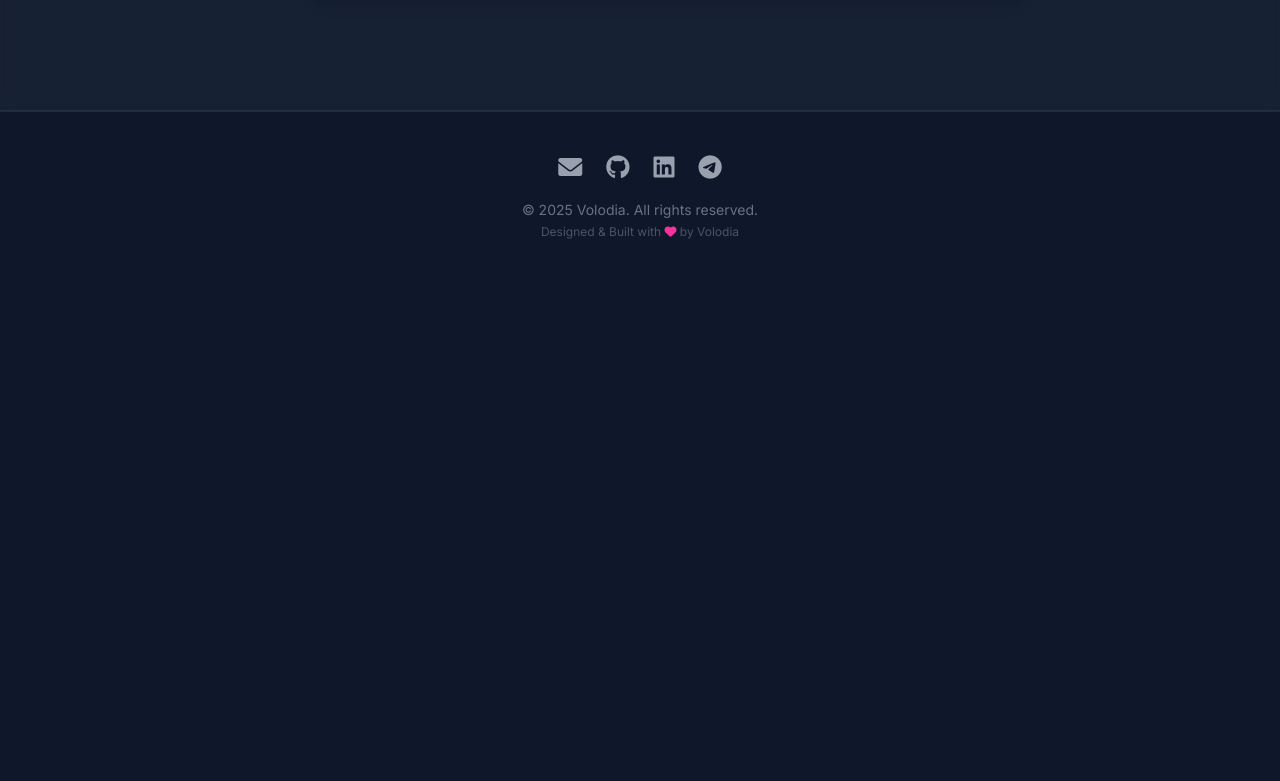
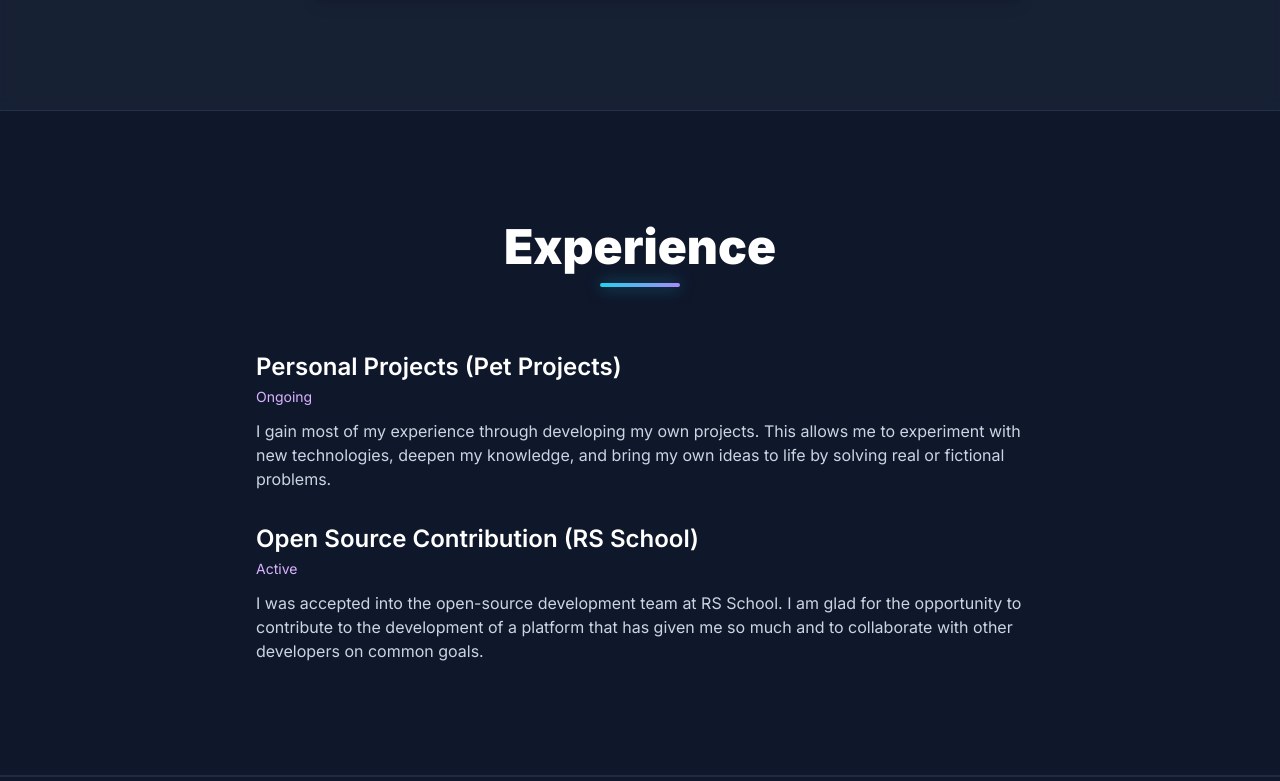
Before and after one commit to Volodia34/Portfolio, a Next.js app: page /about in a window 1280 px wide. Shown: the part 1719-2500 px from the top of the page. Before the commit the page ends 1999 px from the top, so only its background shows below. Built offline with nearby package versions, Linux system fonts and the light colour scheme.

Commit message:
feat(about): Add ExperienceSection with scroll animations

```diff
--- a/src/app/about/page.tsx
+++ b/src/app/about/page.tsx
@@ -1,6 +1,7 @@
 import PageHeaderAbout from "@/components/about/PageHeaderAbout";
 import MyStorySection from "@/components/about/MyStorySection";
 import EducationSection from "@/components/about/EducationSection";
+import ExperienceSection from "@/components/about/ExperienceSection";
 
 
 export default function AboutPage() {
@@ -9,6 +10,7 @@ export default function AboutPage() {
             <PageHeaderAbout />
             <MyStorySection/>
             <EducationSection/>
+            <ExperienceSection/>
         </>
     )
 }
--- a/src/components/about/ExperienceSection.tsx
+++ b/src/components/about/ExperienceSection.tsx
@@ -0,0 +1,119 @@
+'use client';
+import { useEffect, useRef } from 'react';
+
+
+interface ExperienceItemProps {
+    title: string;
+    period: string;
+    description: string;
+    delay: number;
+}
+
+const experienceData: ExperienceItemProps[] = [
+    {
+        title: 'Personal Projects (Pet Projects)',
+        period: 'Ongoing',
+        description: 'I gain most of my experience through developing my own projects. This allows me to experiment with new technologies, deepen my knowledge, and bring my own ideas to life by solving real or fictional problems.',
+        delay: 100,
+    },
+    {
+        title: 'Open Source Contribution (RS School)',
+        period: 'Active',
+        description: 'I was accepted into the open-source development team at RS School. I am glad for the opportunity to contribute to the development of a platform that has given me so much and to collaborate with other developers on common goals.',
+        delay: 200,
+    }
+    ]
+
+
+const ExperienceItem: React.FC<ExperienceItemProps> = ({ title, period, description, delay }) => {
+    const itemRef = useRef<HTMLDivElement>(null);
+
+    useEffect(() => {
+        if (typeof window.anime !== 'undefined' && itemRef.current) {
+            const anime = window.anime;
+            const observer = new IntersectionObserver(
+                (entries) => {
+                    entries.forEach((entry) => {
+                        if (entry.isIntersecting) {
+                            anime({
+                                targets: entry.target,
+                                opacity: [0, 1],
+                                translateY: [20, 0],
+                                scale: [0.98, 1],
+                                easing: 'easeOutExpo',
+                                duration: 800,
+                                delay: parseInt(entry.target.getAttribute('data-delay') || '0'),
+                            });
+                            observer.unobserve(entry.target);
+                        }
+                    });
+                },
+                { threshold: 0.15 }
+            );
+            observer.observe(itemRef.current);
+            return () => observer.disconnect();
+        } else if (itemRef.current) {
+            itemRef.current.style.opacity = '1';
+        }
+    }, []);
+
+    return (
+        <div ref={itemRef} className="experience-card opacity-0" data-delay={delay}>
+            <h3 className="text-2xl font-semibold text-white mb-1">{title}</h3>
+            <p className="text-sm text-purple-300 mb-3">{period}</p>
+            <p className="section-text-block">{description}</p>
+        </div>
+    );
+};
+
+
+const ExperienceSection: React.FC = () => {
+    const titleRef = useRef<HTMLHeadingElement>(null);
+
+
+    useEffect(() => {
+        if (typeof window.anime !== 'undefined' && titleRef.current) {
+            const anime = window.anime;
+            const observer = new IntersectionObserver(
+                (entries) => {
+                    entries.forEach((entry) => {
+                        if (entry.isIntersecting) {
+                            anime({
+                                targets: entry.target,
+                                opacity: [0, 1],
+                                translateY: [20, 0],
+                                easing: 'easeOutExpo',
+                                duration: 800,
+                            });
+                            observer.unobserve(entry.target);
+                        }
+                    });
+                },
+                { threshold: 0.15 }
+            );
+            observer.observe(titleRef.current);
+            return () => {
+                if (titleRef.current && observer) observer.unobserve(titleRef.current);
+            };
+        } else {
+            if (titleRef.current) titleRef.current.style.opacity = '1';
+        }
+    }, []);
+
+    return (
+        <section id="experience" className="py-20 md:py-28 bg-slate-900 section-divider-bottom patterned-bg">
+            <div className="container mx-auto px-6">
+                <h2 ref={titleRef} className="section-title-custom text-center opacity-0">
+                    Experience
+                </h2>
+                <div className="max-w-3xl mx-auto grid md:grid-cols-1 gap-8 mt-12">
+                    {experienceData.map((exp, index) => (
+                        <ExperienceItem key={index} {...exp} />
+                    ))}
+                </div>
+            </div>
+        </section>
+    );
+};
+
+export default ExperienceSection;
```
Also changed, not shown: src/app/globals.css (line endings or trailing spaces).
